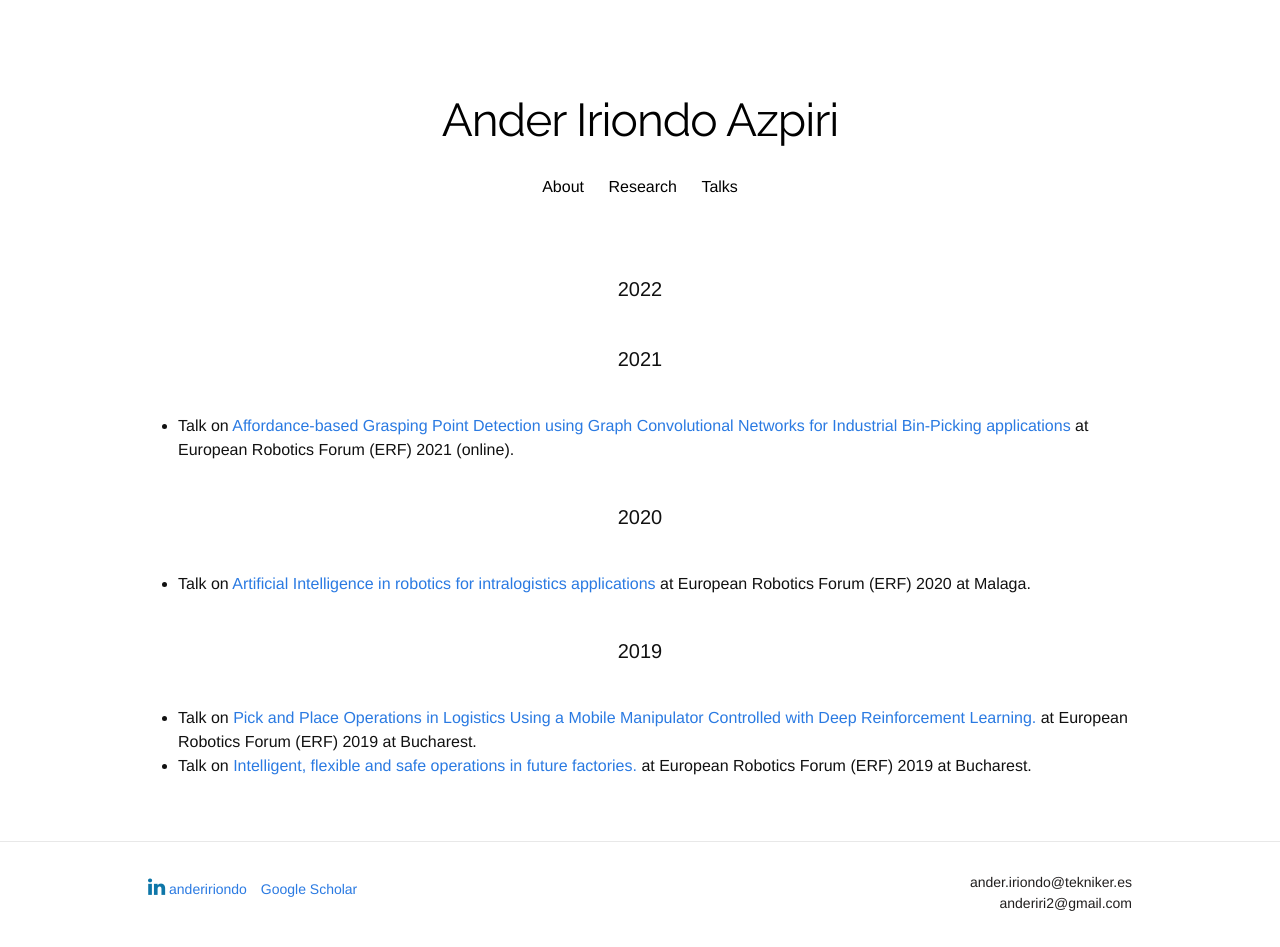
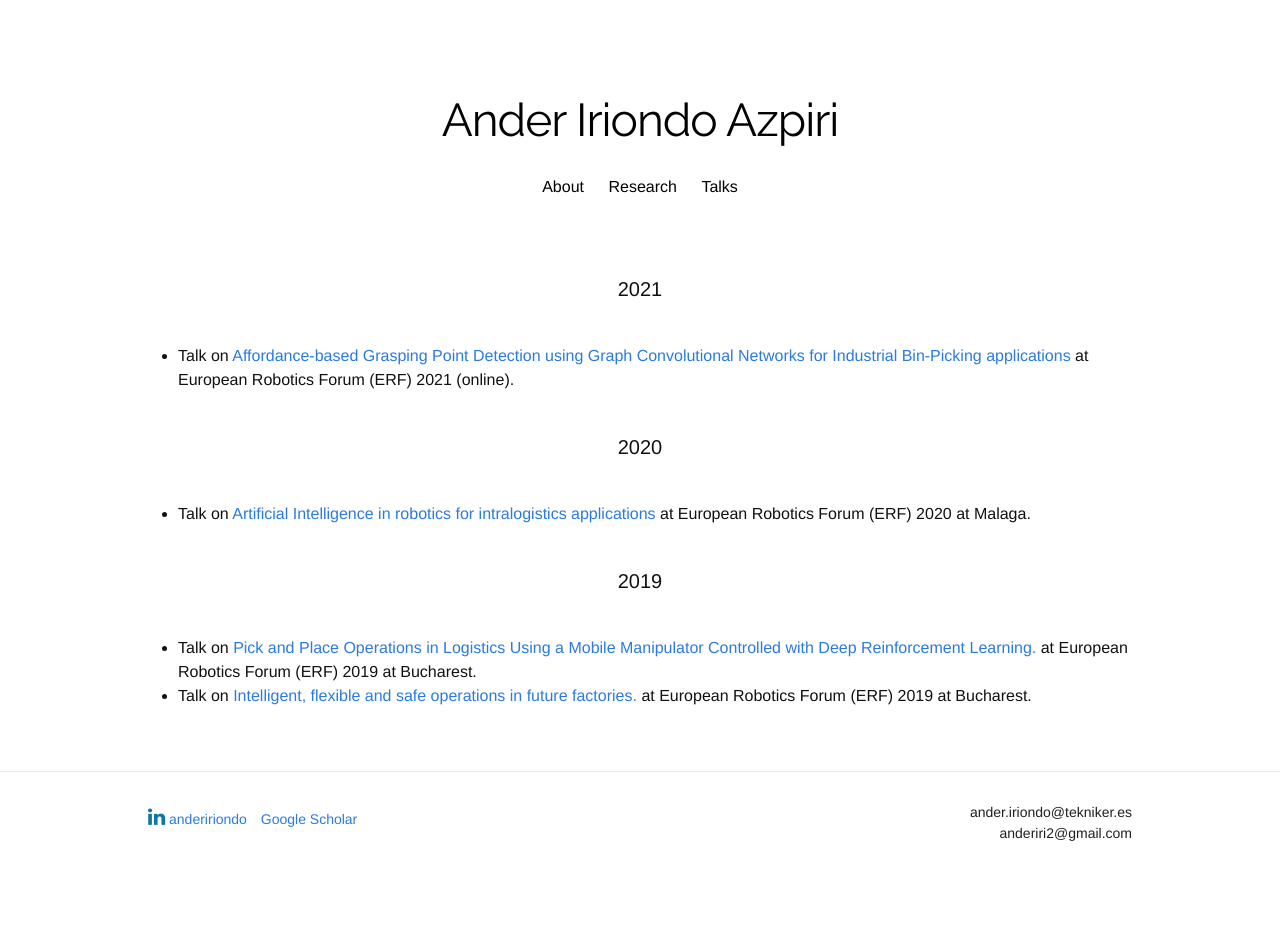
Before and after one commit to anderiri2/anderiri2.github.io, a Jekyll site: the page built from talks.html, in a window 1280 px wide. Built offline with Jekyll 4.4.1, drawn with Linux system fonts in a browser that asks for light colours; nearby versions of some CDN libraries; some web fonts are replaced; a style sheet for code colours, icons or effects is not loaded; after the commit the page ends 900 px from its top, so only the background shows below that.

Commit message:
Remove title in talks

```diff
--- a/talks.html
+++ b/talks.html
@@ -3,7 +3,7 @@
 title: "Invited & Contributed Talks"
 ---
 
-<h1 class="page-heading"> 2022 </h1>
+<!-- <h1 class="page-heading"> 2022 </h1> -->
 <!-- <ul>
 
 </ul> -->
```
